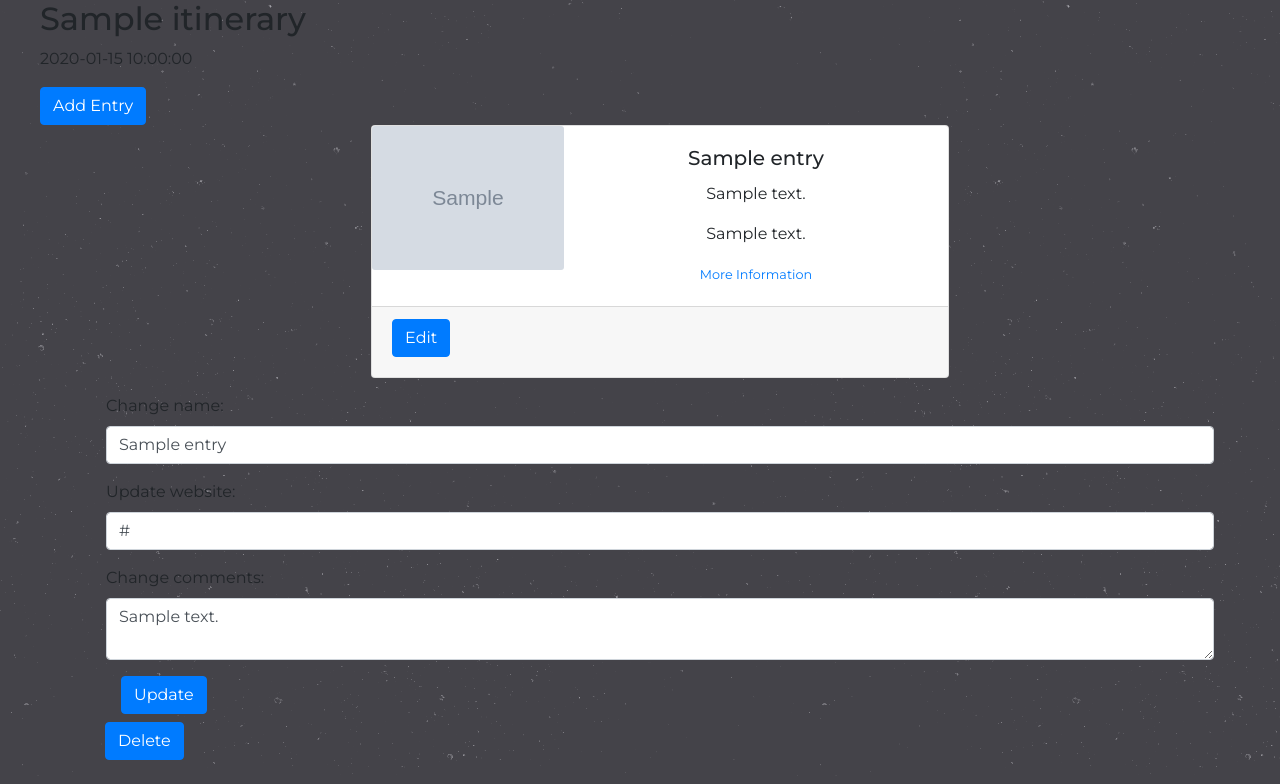
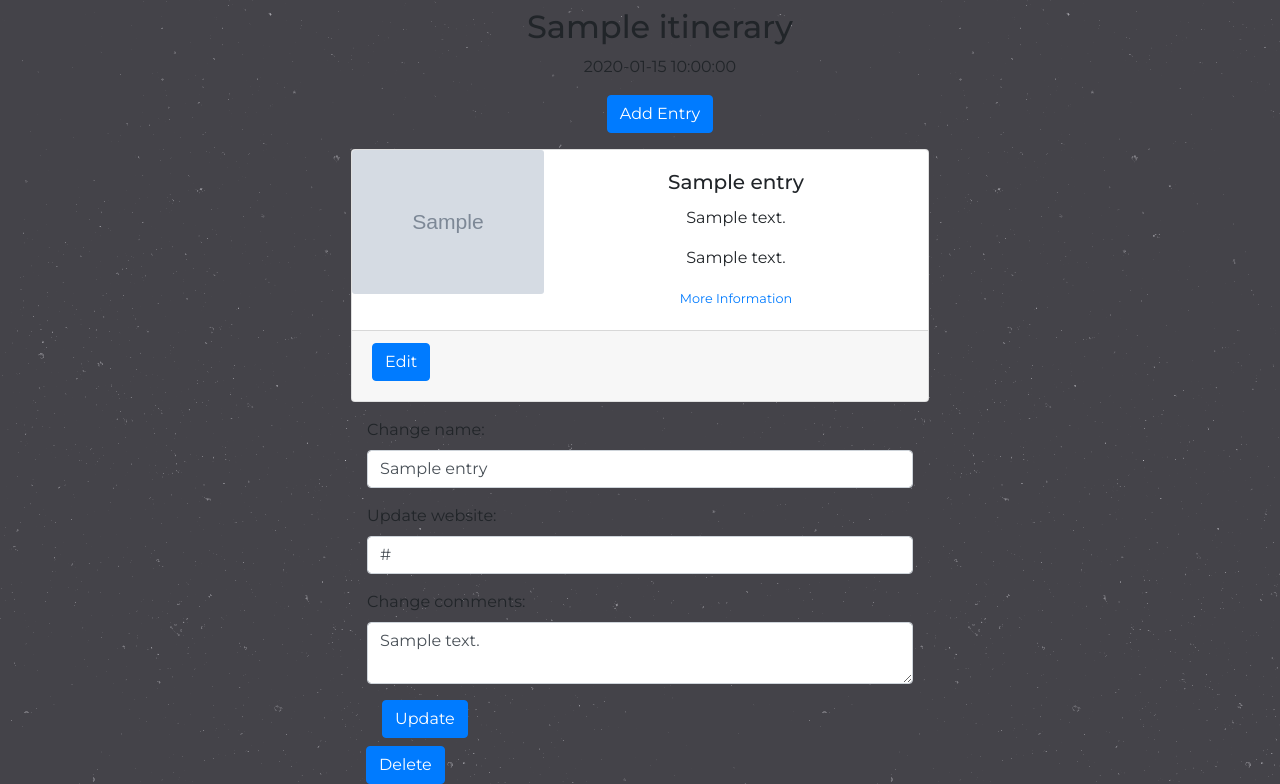
Before and after one commit to KatieAquino/itinerator-travel-app, a Flask app: page /itinerary/1 in a window 1280 px wide. Shown: the part 86-870 px from the top of the page. Run offline with Flask 2, Linux system fonts and the light colour scheme; tables that the repository leaves empty hold one stand-in row (Sample ...).

Commit message:
Adjusts text alignment throughout app.

```diff
--- a/static/css/styles.css
+++ b/static/css/styles.css
@@ -6,6 +6,10 @@ body {
 .bg-image {
 	background-image: url('static/images/stardust.png') !important;
 	background-repeat: repeat;
+}
+
+.homepage {
+	text-align: center;
 }
 
 #itinerary-form {
--- a/templates/itinerary_details.html
+++ b/templates/itinerary_details.html
@@ -4,8 +4,11 @@
 
 
 {% block body %}
-
-  <ul> <H2>{{ itinerary.name }}</H2>
+<div class="container-fluid">
+  <div  class="row justify-content-md-center align-content-center mt-2"
+        style="text-align: center;">
+    <div class="col-md-4">
+      <ul> <H2>{{ itinerary.name }}</H2>
         <p id="itinerary-start-date">{{ itinerary.start_date }}</p>
 
         <button type="button"
@@ -66,10 +70,15 @@
             </div>
           </form>
         </div>
+    </div>
+  </div>
+</div>
+
+
 
     <div class="container-fluid">
-      <div class="row justify-content-md-center">
-        <!-- <div class="col-md-8"> -->
+      <div class="row justify-content-md-center align-content-center">
+        <div class="col-md-auto">
 
     {% for item in entry_details %}
 
```
Also changed, not shown: other parts of templates/itinerary_details.html (+2 -1 lines), static/js/app.jsx (+9 -3 lines).
